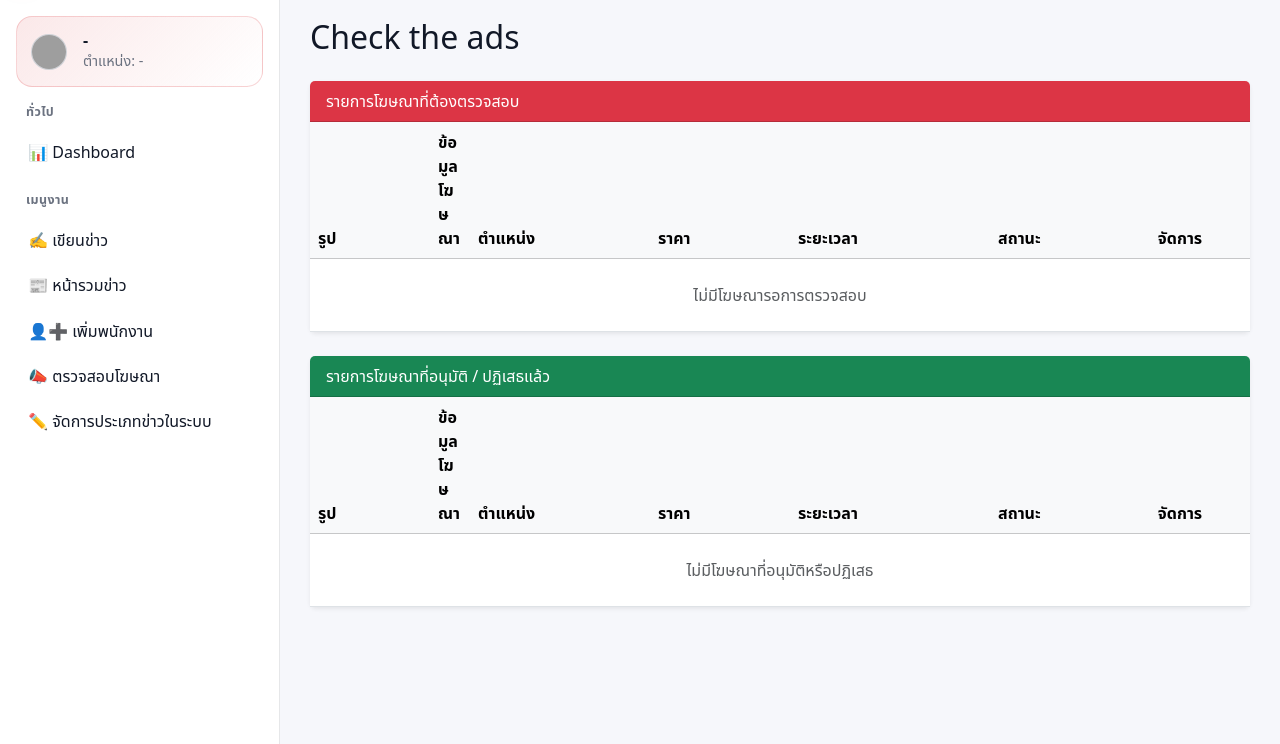
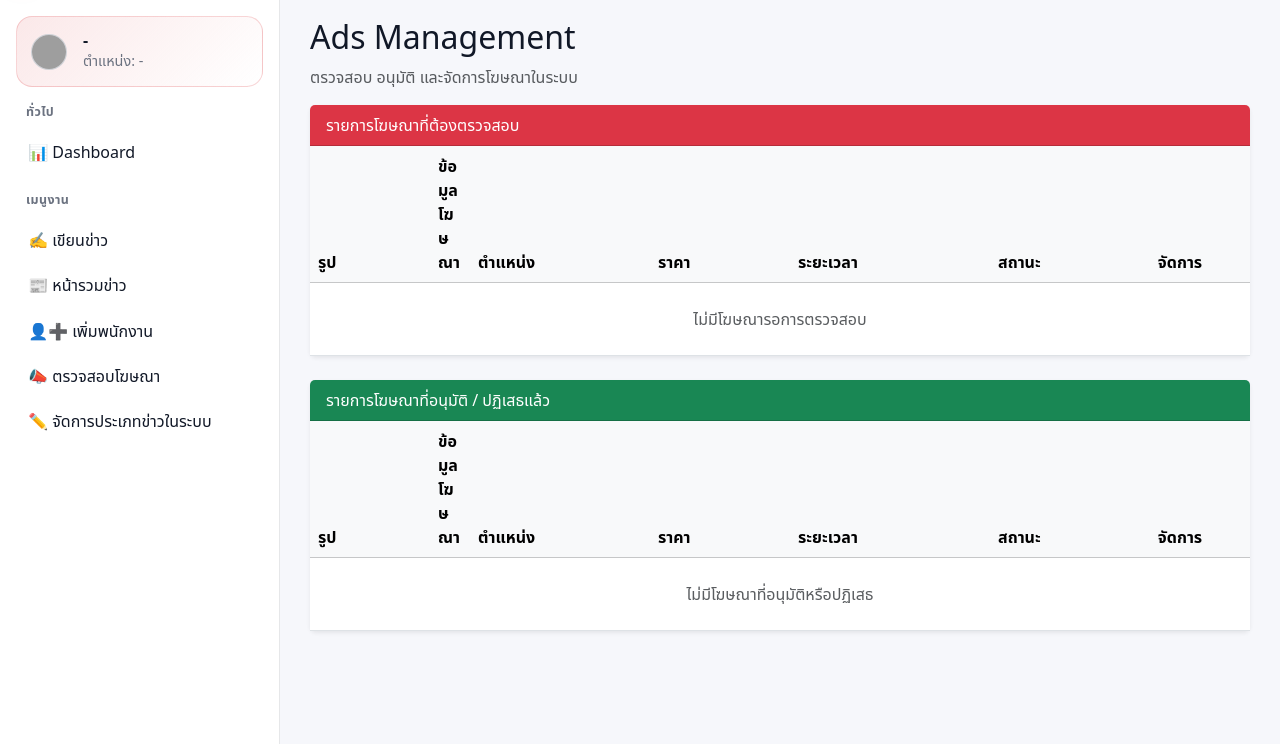
Before and after one commit to Nomneam/project_end2026, a Flask app: template templates/admin/ad-review.html in a window 1280 px wide. Shown: the part 66-810 px from the top of the page. Run offline with Flask 3, Linux system fonts and the light colour scheme; the template is opened without the code that fills it, so the values that code supplies are empty; some libraries are stand-ins or nearby versions; grey boxes are pictures that could not be loaded.

Commit message:
แก้ไขนิดหน่อย

```diff
--- a/templates/admin/ad-review.html
+++ b/templates/admin/ad-review.html
@@ -6,7 +6,9 @@
 {% endblock %}
 
 {% block content %}
-<div class="container-fluid"> <h2 class="mb-4">Check the ads</h2>
+<div class="container-fluid">
+  <h2 class="mb-2">Ads Management</h2>
+  <p class="text-muted">ตรวจสอบ อนุมัติ และจัดการโฆษณาในระบบ</p>
 
     <div class="card shadow-sm border-0 mb-4">
         <div class="card-header bg-danger text-white">
```
